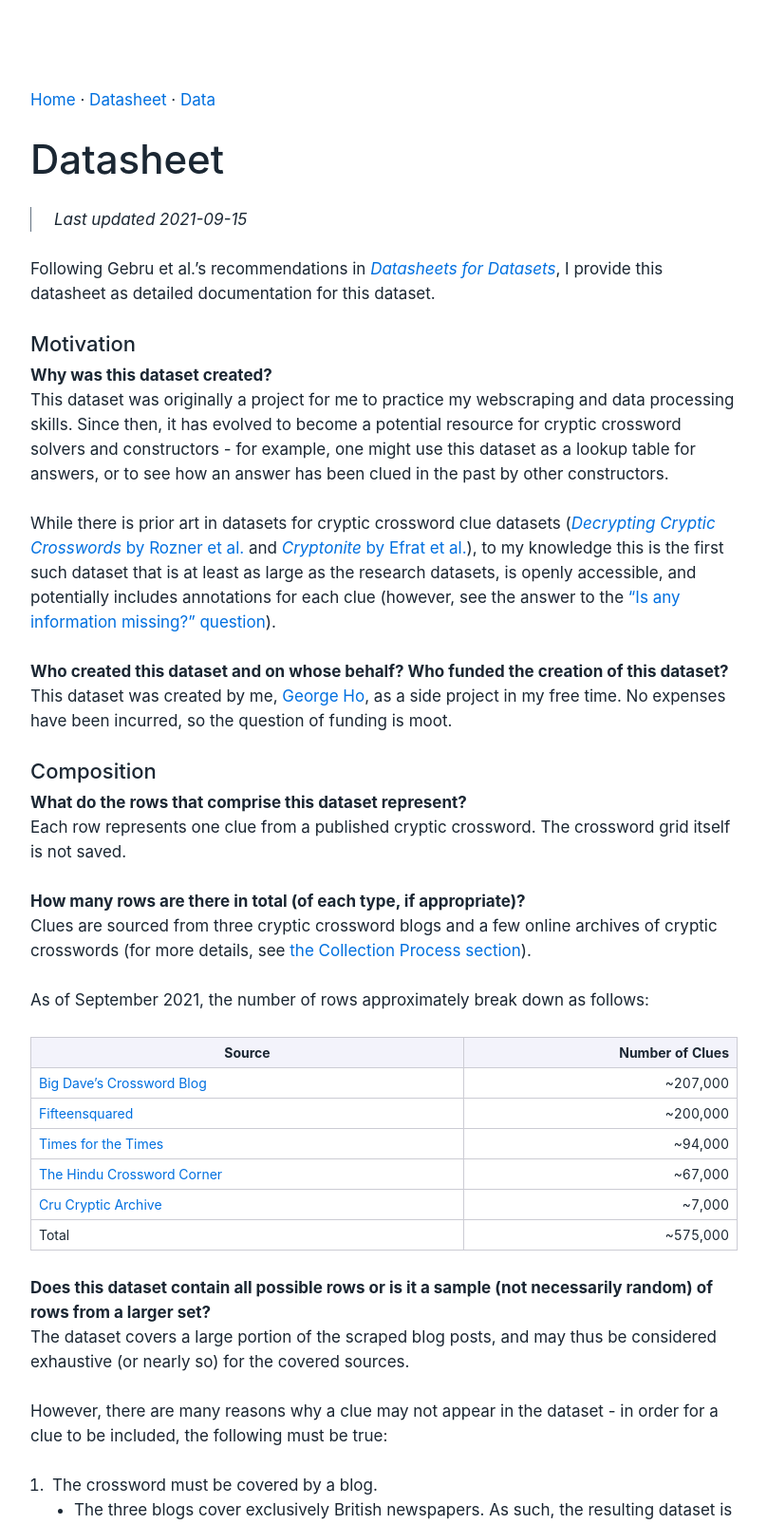
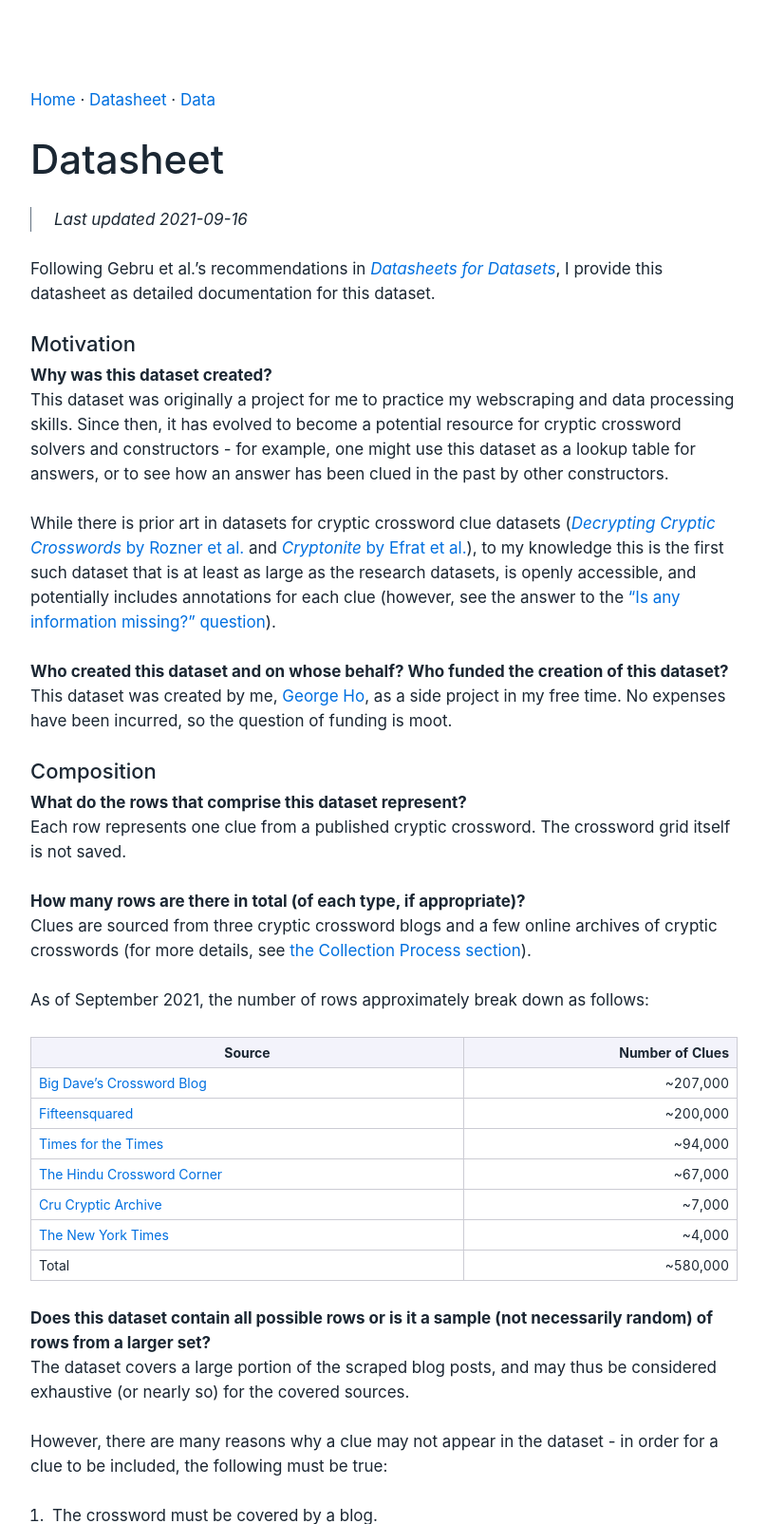
Before and after one commit to eigenfoo/cryptics, a Python web app: template templates/pages/datasheet.html in a window 1280 px wide. Shown: the top 1605 px of the page at 95% size, without its empty margins (20-828 px from the left). Run offline with Jinja, Linux system fonts and the light colour scheme; the template is opened without the code that fills it, so the values that code supplies are empty.

Commit message:
Update docs

```diff
--- a/templates/index.html
+++ b/templates/index.html
@@ -7,7 +7,7 @@
   <meta name="generator" content="pandoc-markdown-css-theme" />
   <meta name="viewport" content="width=device-width, initial-scale=1.0, user-scalable=yes" />
   <meta name="author" content="George Ho" />
-  <meta name="dcterms.date" content="2021-09-15" />
+  <meta name="dcterms.date" content="2021-09-16" />
   <meta name="description" content="A dataset of cryptic crossword clues, collected from various blogs and publicly available digital archives." />
   <title>A Dataset of Cryptic Crossword Clues</title>
   <link rel="stylesheet" href="../static/css/theme.css" />
@@ -25,7 +25,7 @@
 </nav>
 <h1 class="title">A Dataset of Cryptic Crossword Clues</h1>
 <blockquote class="metadata">
-<p class="date "><time datetime="2021-09-15">Last updated 2021-09-15</time></p>
+<p class="date "><time datetime="2021-09-16">Last updated 2021-09-16</time></p>
 </blockquote>
 </header>
 
@@ -41,6 +41,7 @@
 <li><a href="https://archive.nytimes.com/www.nytimes.com/premium/xword/cryptic-archive.html">Cru Cryptic Archive</a> (<em>The New York Times</em> “Cru” Forums)</li>
 <li><a href="https://www.fifteensquared.net/">Fifteensquared</a> (<em>Financial Times</em>, <em>The Guardian</em>, <em>The Independent</em>)</li>
 <li><a href="https://thehinducrosswordcorner.blogspot.com/">The Hindu Crossword Corner</a> (<em>The Hindu</em>)</li>
+<li><a href="https://bbtp.net/">Michael F. Gill’s</a> digital archive of <em>The New York Times</em>’ cryptic crosswords (<em>The New York Times</em>)</li>
 <li><a href="https://times-xwd-times.livejournal.com/">Times for the Times</a> (<em>The Times</em> of London)</li>
 </ul>
 <p>The data can be <a href="/clues/clues">viewed online</a> and downloaded for free (<a href="https://cryptics.eigenfoo.xyz/clues/clues.csv?_size=max">CSV</a>, <a href="/clues/clues.json">JSON</a>, <a href="/clues.db">SQLite</a>, <a href="/clues/clues#export">advanced</a><span class="sidenote-wrapper"><label for="sn-1" class="margin-toggle sidenote-number"></label><input type="checkbox" id="sn-1" class="margin-toggle"/><span class="sidenote">The CSV request will only return the first 1000 rows, <a href="/clues/clues.csv?_stream=on&amp;_size=max">click here</a> to stream all rows (this will take a while). The JSON request is paginated with 100 rows per page.<br />
--- a/templates/pages/datasheet.html
+++ b/templates/pages/datasheet.html
@@ -7,7 +7,7 @@
   <meta name="generator" content="pandoc-markdown-css-theme" />
   <meta name="viewport" content="width=device-width, initial-scale=1.0, user-scalable=yes" />
   <meta name="author" content="George Ho" />
-  <meta name="dcterms.date" content="2021-09-15" />
+  <meta name="dcterms.date" content="2021-09-16" />
   <meta name="description" content="A dataset of cryptic crossword clues, collected from various blogs and publicly available digital archives." />
   <title>Datasheet</title>
   <link rel="stylesheet" href="../../static/css/theme.css" />
@@ -25,7 +25,7 @@
 </nav>
 <h1 class="title">Datasheet</h1>
 <blockquote class="metadata">
-<p class="date "><time datetime="2021-09-15">Last updated 2021-09-15</time></p>
+<p class="date "><time datetime="2021-09-16">Last updated 2021-09-16</time></p>
 </blockquote>
 </header>
 
@@ -73,8 +73,12 @@
 <td style="text-align: right;">~7,000</td>
 </tr>
 <tr class="even">
+<td><a href="https://www.nytimes.com/crosswords">The New York Times</a></td>
+<td style="text-align: right;">~4,000</td>
+</tr>
+<tr class="odd">
 <td>Total</td>
-<td style="text-align: right;">~575,000</td>
+<td style="text-align: right;">~580,000</td>
 </tr>
 </tbody>
 </table>
```
Also changed, not shown: docs/datasheet.md (+2 -1 lines), docs/index.md (+1 -0 lines).
